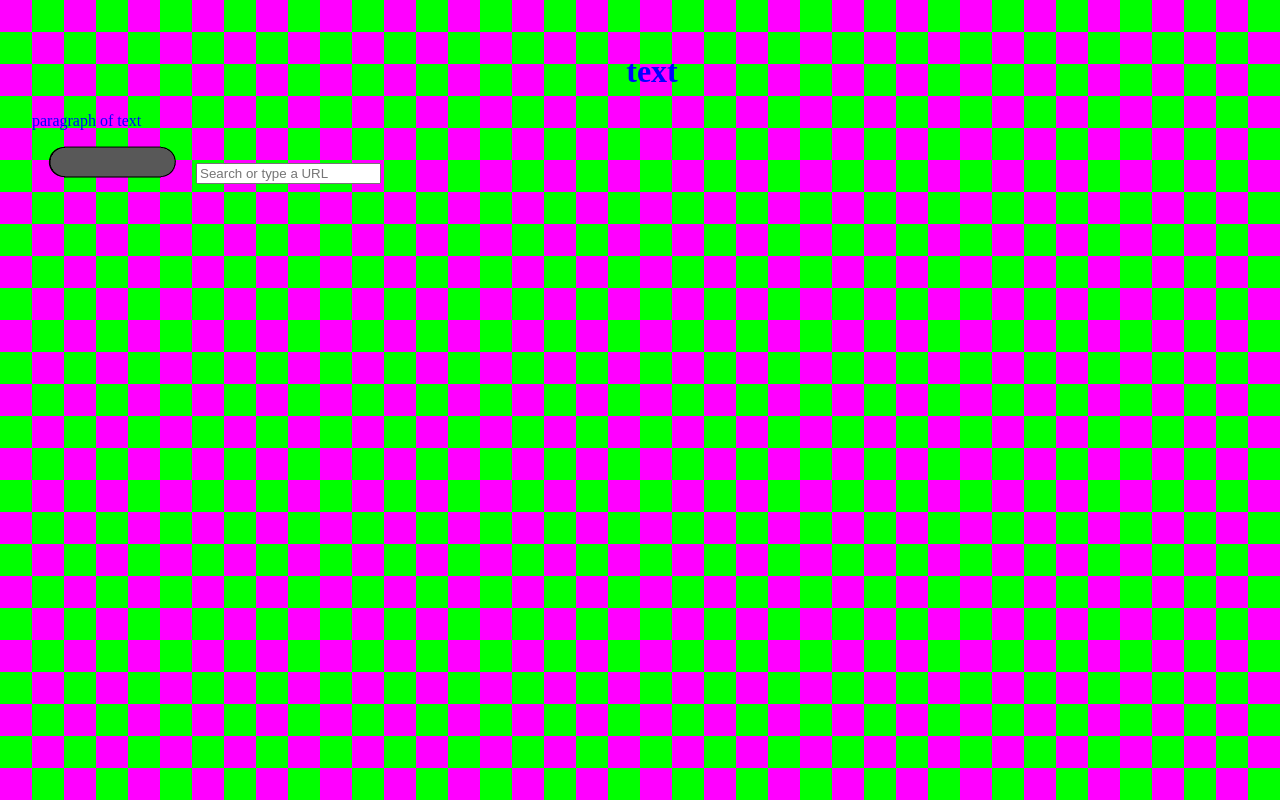
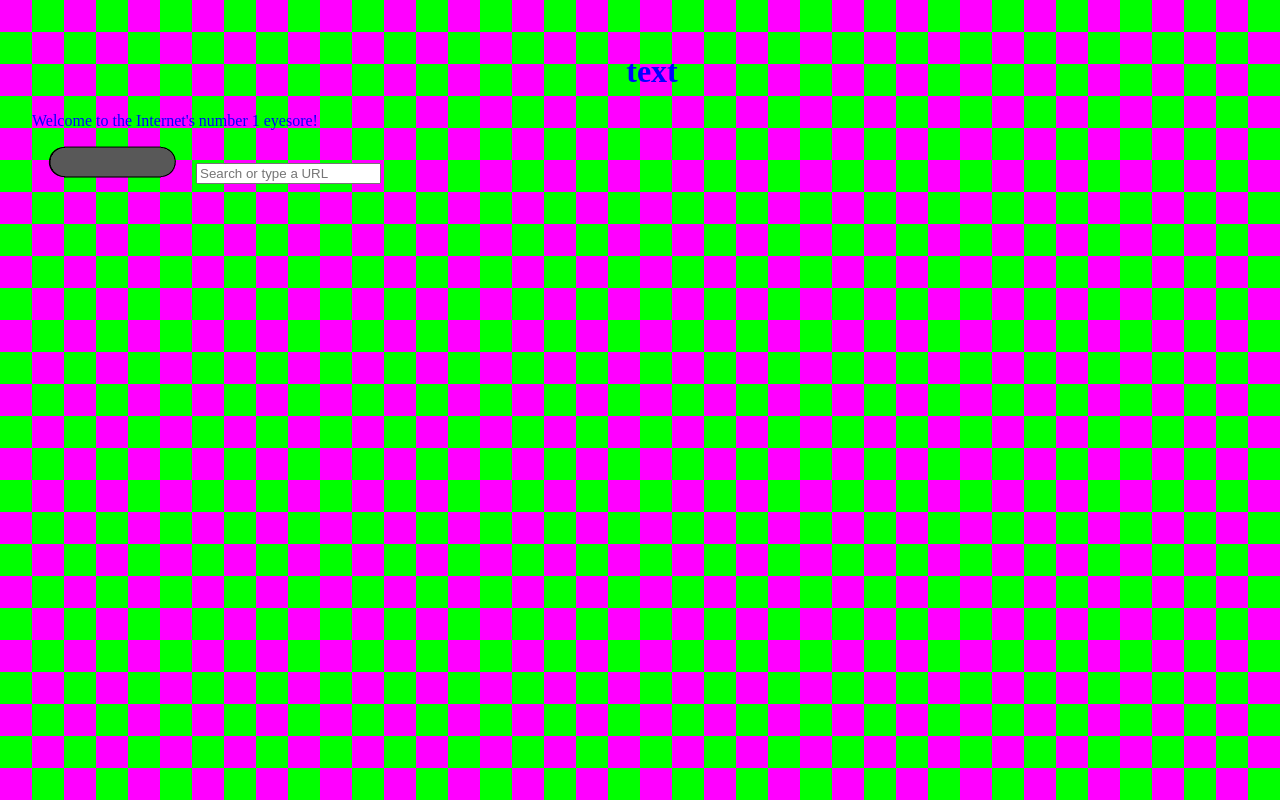
Before and after one commit to Pation-Silly/Pation-Silly.github.io, a plain HTML site: page index.html in a window 1280 px wide. Drawn offline with Linux system fonts and the light colour scheme.

Commit message:
Complete web setup

```diff
--- a/index.html
+++ b/index.html
@@ -8,7 +8,7 @@
 </head>
 
 <body style="padding-left: 24px; padding-top: 24px; background-image:url(assets/background-tile.png)">
-	<p1 style="color:#0000ff">paragraph of text</p1>
+	<p1 style="color:#0000ff">Welcome to the Internet's number 1 eyesore!</p1>
 	<div>
 		<a href="https://www.youtube.com/watch?v=dQw4w9WgXcQ" style="display: inline-block; padding: 16px; text-decoration: none;">
 			<img src="assets/button-image.png" alt="Button Image" style="width: 100%; height: auto;">
```
